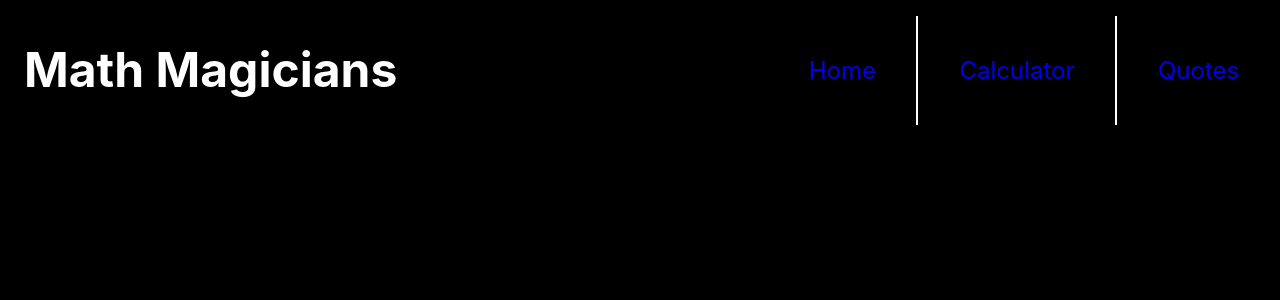
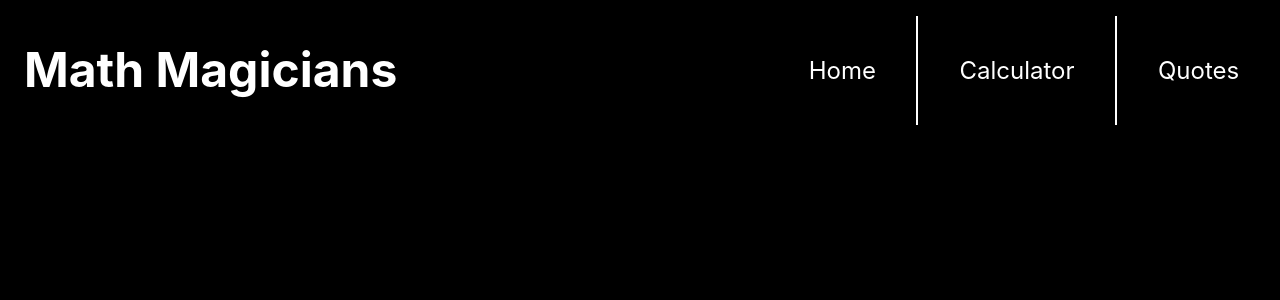
Before and after one commit to CesarHerr/math_magicians_v2, a React (Create React App) app: page / in a window 1280 px wide. Shown: the top 300 px of the page. Built offline with nearby package versions, Linux system fonts and the light colour scheme.

Commit message:
Fix issues on navbar styles

```diff
--- a/src/styles/Navbar.module.css
+++ b/src/styles/Navbar.module.css
@@ -30,13 +30,12 @@
 .list a {
   text-decoration: none;
   font-size: 1.5rem;
-}
-
-.list a:visited {
   color: #fff;
 }
 
-.list a:active {
+a:link,
+a:visited,
+a:active {
   text-decoration: none;
-  color: blueviolet;
+  color: #fff;
 }
```
